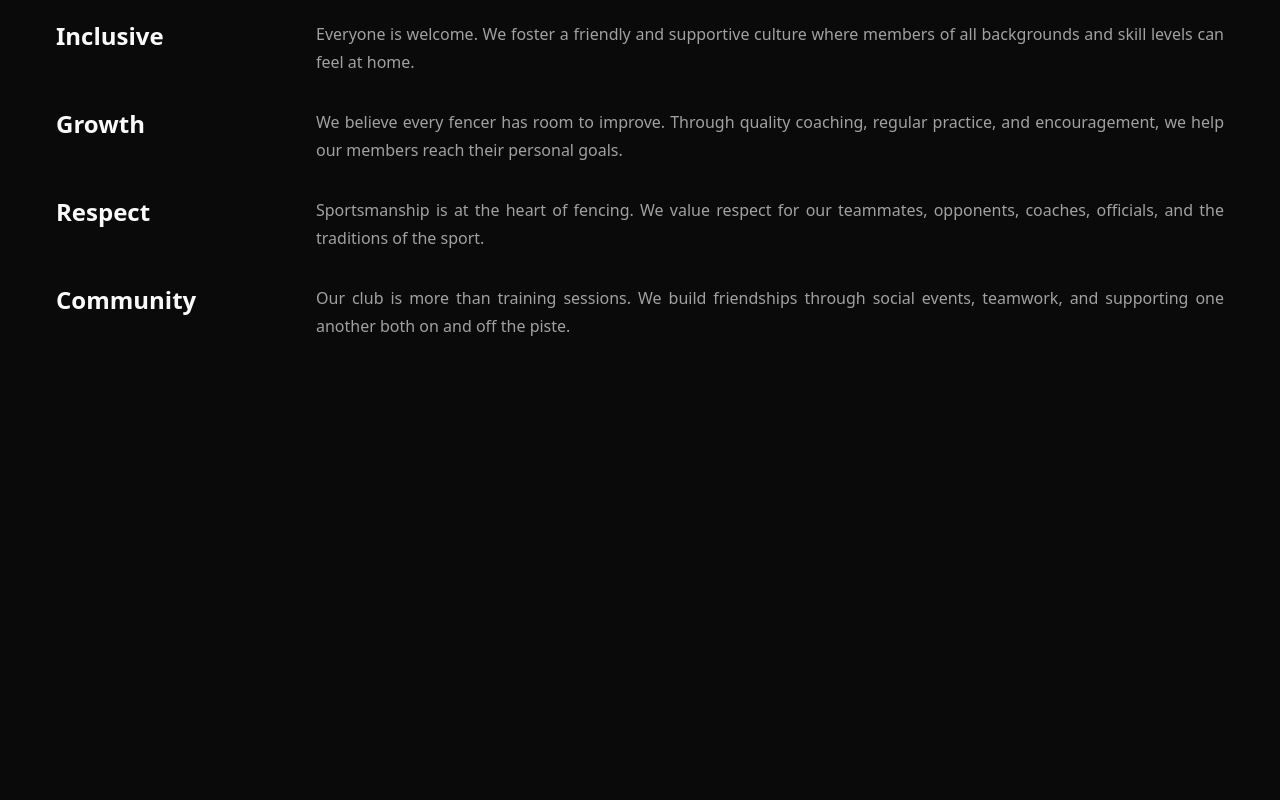
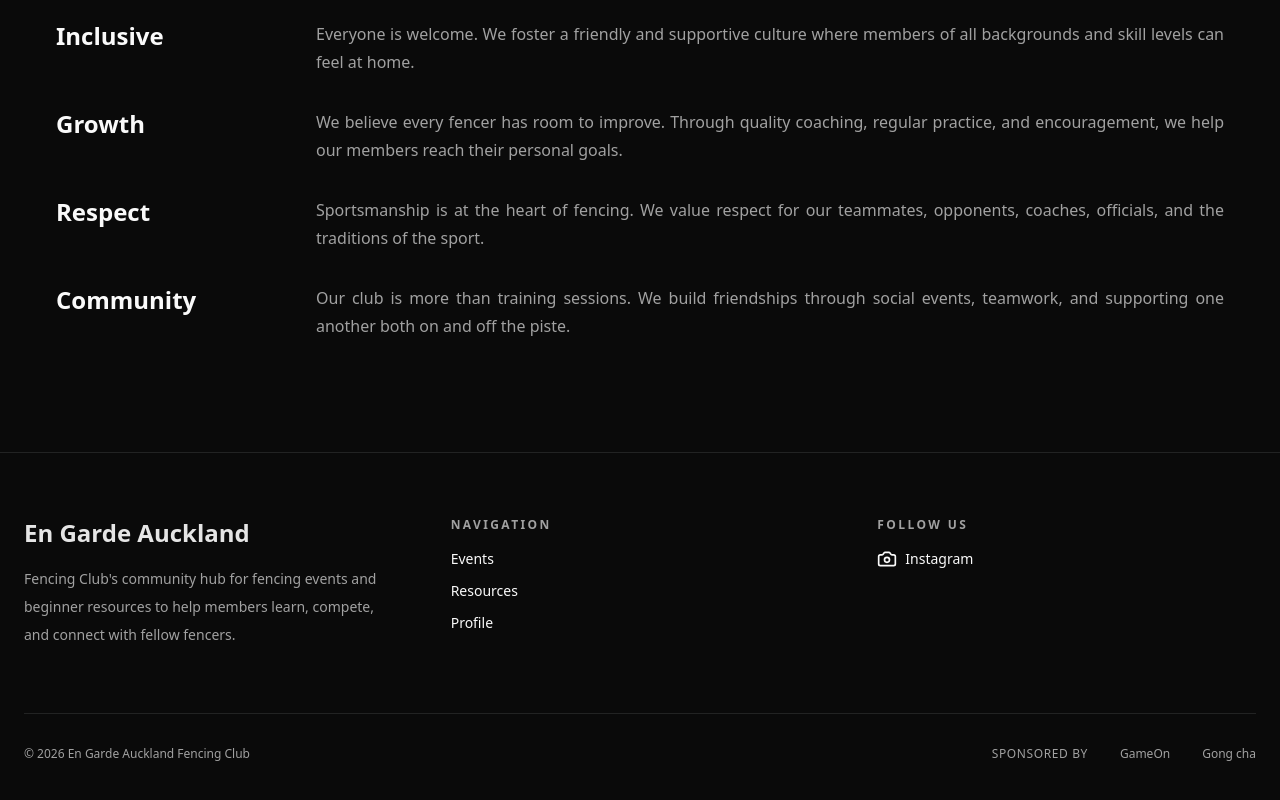
Before and after one commit to alessonabao/MSA-2026-Phase-2, a React (Vite) app in the folder software/demo/frontend/: page / in a window 1280 px wide. Shown: the part 1251-2051 px from the top of the page. Before the commit the page ends 1703 px from the top, so only its background shows below. Built offline with nearby package versions, Linux system fonts and the light colour scheme; no server answers.

Commit message:
feat: added footer component

```diff
--- a/software/demo/frontend/src/app/layout/App.tsx
+++ b/software/demo/frontend/src/app/layout/App.tsx
@@ -2,6 +2,7 @@ import { Outlet } from "react-router";
 import "./App.css";
 import { ThemeProvider } from "../../components/theme-provider";
 import NavBar from "./NavBar";
+import Footer from "./Footer";
 import { Toaster } from "@/components/ui/sonner";
 
 export default function App() {
@@ -12,7 +13,7 @@ export default function App() {
         <Outlet />
       </main>
       <Toaster />
-
+      <Footer />
       {/* <BrowserRouter>
         <NavBar />
 
--- /dev/null
+++ b/software/demo/frontend/src/app/layout/Footer.tsx
@@ -0,0 +1,99 @@
+import { Camera } from "lucide-react";
+import { Link } from "react-router";
+
+export default function Footer() {
+  return (
+    <footer className="border-t bg-background">
+      <div className="mx-auto max-w-7xl px-6 py-16">
+        <div className="grid gap-12 md:grid-cols-3">
+          {/* About */}
+          <div className="space-y-4">
+            <h3 className="text-2xl font-semibold text-primary">
+              En Garde Auckland
+            </h3>
+
+            <p className="max-w-sm text-sm leading-7 text-muted-foreground">
+              Fencing Club's community hub for fencing events and beginner
+              resources to help members learn, compete, and connect with fellow
+              fencers.
+            </p>
+          </div>
+
+          {/* Navigation */}
+          <div className="space-y-4">
+            <p className="text-xs font-semibold uppercase tracking-[0.2em] text-muted-foreground">
+              Navigation
+            </p>
+
+            <nav className="flex flex-col gap-3 text-sm">
+              <Link
+                to="/activities"
+                className="transition-colors hover:text-primary"
+              >
+                Events
+              </Link>
+
+              <Link
+                to="/resources"
+                className="transition-colors hover:text-primary"
+              >
+                Resources
+              </Link>
+
+              <Link
+                to="/profile"
+                className="transition-colors hover:text-primary"
+              >
+                Profile
+              </Link>
+            </nav>
+          </div>
+
+          {/* Social */}
+          <div className="space-y-4">
+            <p className="text-xs font-semibold uppercase tracking-[0.2em] text-muted-foreground">
+              Follow Us
+            </p>
+
+            <a
+              href="https://www.instagram.com/aucklandunifencing/"
+              target="_blank"
+              rel="noreferrer"
+              className="flex w-fit items-center gap-2 text-sm transition-colors hover:text-primary"
+            >
+              <Camera className="h-5 w-5" />
+              Instagram
+            </a>
+          </div>
+        </div>
+
+        {/* Bottom */}
+        <div className="mt-16 flex flex-col gap-6 border-t pt-8 text-xs text-muted-foreground md:flex-row md:items-center md:justify-between">
+          <p>© 2026 En Garde Auckland Fencing Club</p>
+
+          <div className="flex items-center gap-8">
+            <span className="uppercase tracking-wider">Sponsored by</span>
+
+            <a
+              href="https://gameon.co.nz/"
+              target="_blank"
+              rel="noreferrer"
+              className="flex items-center gap-2 hover:text-foreground"
+            >
+              <span>GameOn</span>
+            </a>
+
+            <a
+              href="https://www.gongcha.co.nz/web/"
+              target="_blank"
+              rel="noreferrer"
+              className="flex items-center gap-2 hover:text-foreground"
+            >
+              <span>Gong cha</span>
+            </a>
+          </div>
+        </div>
+      </div>
+    </footer>
+  );
+}
```
